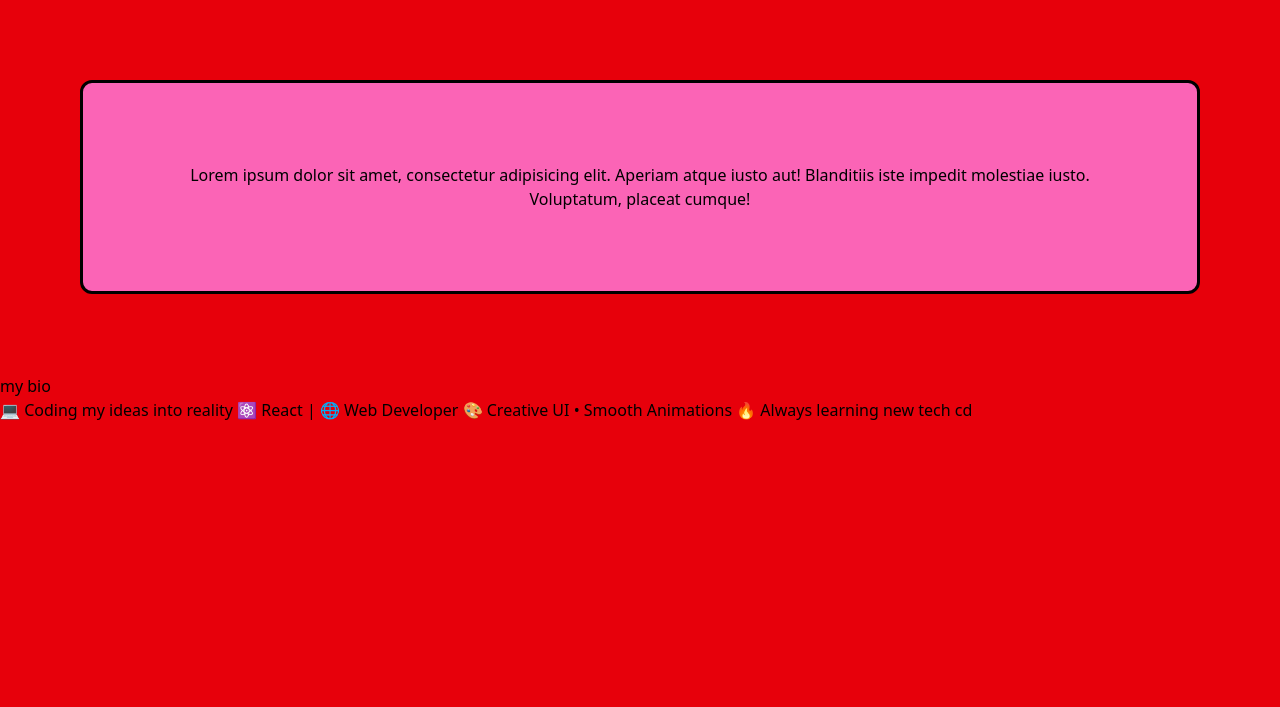
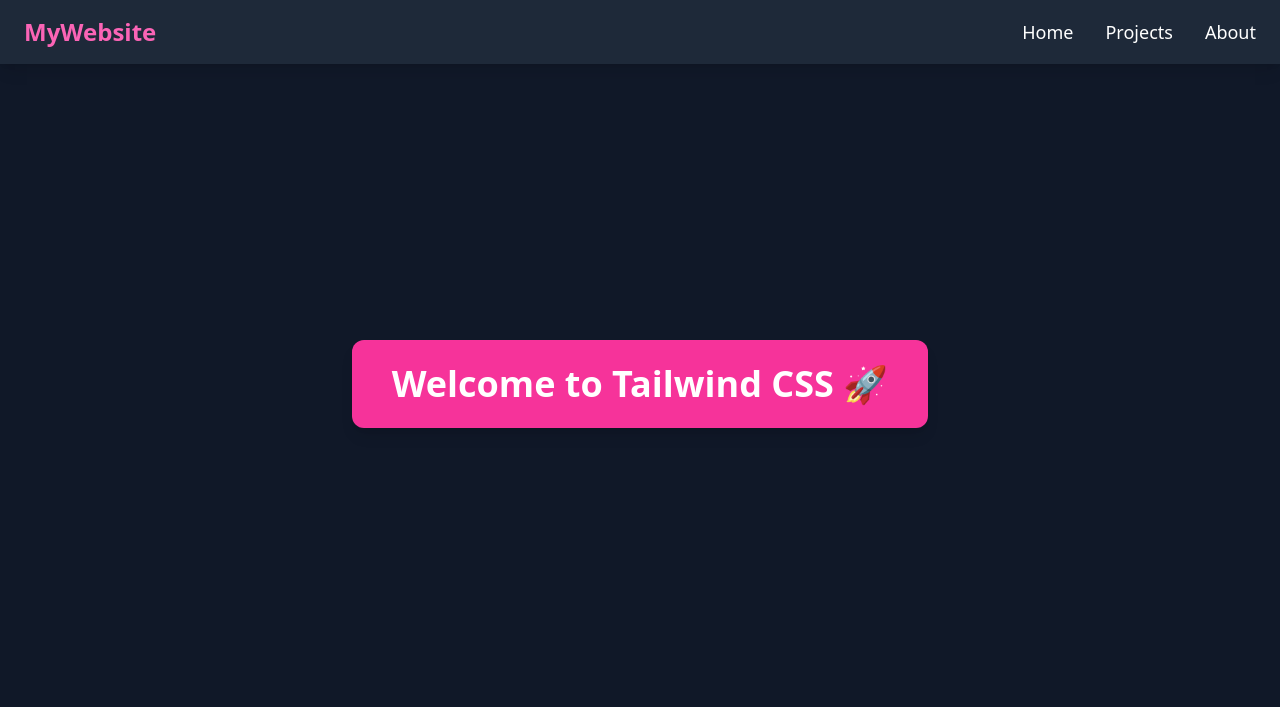
Before and after one commit to mrvala28-a11y/Intership_Day02, a plain HTML site: page index.html in a window 1280 px wide. Drawn offline with nearby package versions, Linux system fonts and the light colour scheme.

Commit message:
new padate

```diff
--- a/index.html
+++ b/index.html
@@ -4,15 +4,50 @@
     <meta charset="UTF-8">
     <meta name="viewport" content="width=device-width, initial-scale=1.0">
     <script src="https://cdn.jsdelivr.net/npm/@tailwindcss/browser@4"></script>
-    <title>dey_02</title>
+    <title>Day_02</title>
 </head>
-<body class="bg-red-600">
-    <h1 class="text-center w-5.1text-white m-20 bg-pink-400 p-20 border-3 items-center rounded-xl ">Lorem ipsum dolor sit amet, consectetur adipisicing elit. Aperiam atque iusto aut! Blanditiis iste impedit molestiae iusto. Voluptatum, placeat cumque!</h1>
 
-<h1>my bio </h1>
-💻 Coding my ideas into reality
-⚛️ React | 🌐 Web Developer
-🎨 Creative UI • Smooth Animations
-🔥 Always learning new tech
+<body class="bg-gray-900 text-white">
+
+
+<nav class="bg-gray-800 shadow-lg">
+    <div class="max-w-7xl mx-auto px-6">
+        <div class="flex justify-between items-center h-16">
+
+
+            <div class="text-2xl font-bold text-pink-400">
+                MyWebsite
+            </div>
+
+
+            <ul class="flex space-x-8 text-lg">
+                <li>
+                    <a href="#" class="hover:text-pink-400 transition duration-300">
+                        Home
+                    </a>
+                </li>
+                <li>
+                    <a href="#" class="hover:text-pink-400 transition duration-300">
+                        Projects
+                    </a>
+                </li>
+                <li>
+                    <a href="#" class="hover:text-pink-400 transition duration-300">
+                        About
+                    </a>
+                </li>
+            </ul>
+
+        </div>
+    </div>
+</nav>
+
+<!-- Content -->
+<section class="flex justify-center items-center h-[80vh]">
+    <h1 class="text-4xl font-bold bg-pink-500 px-10 py-6 rounded-xl shadow-lg">
+        Welcome to Tailwind CSS 🚀
+    </h1>
+</section>
+
 </body>
-</html>cd
+</html>
```
